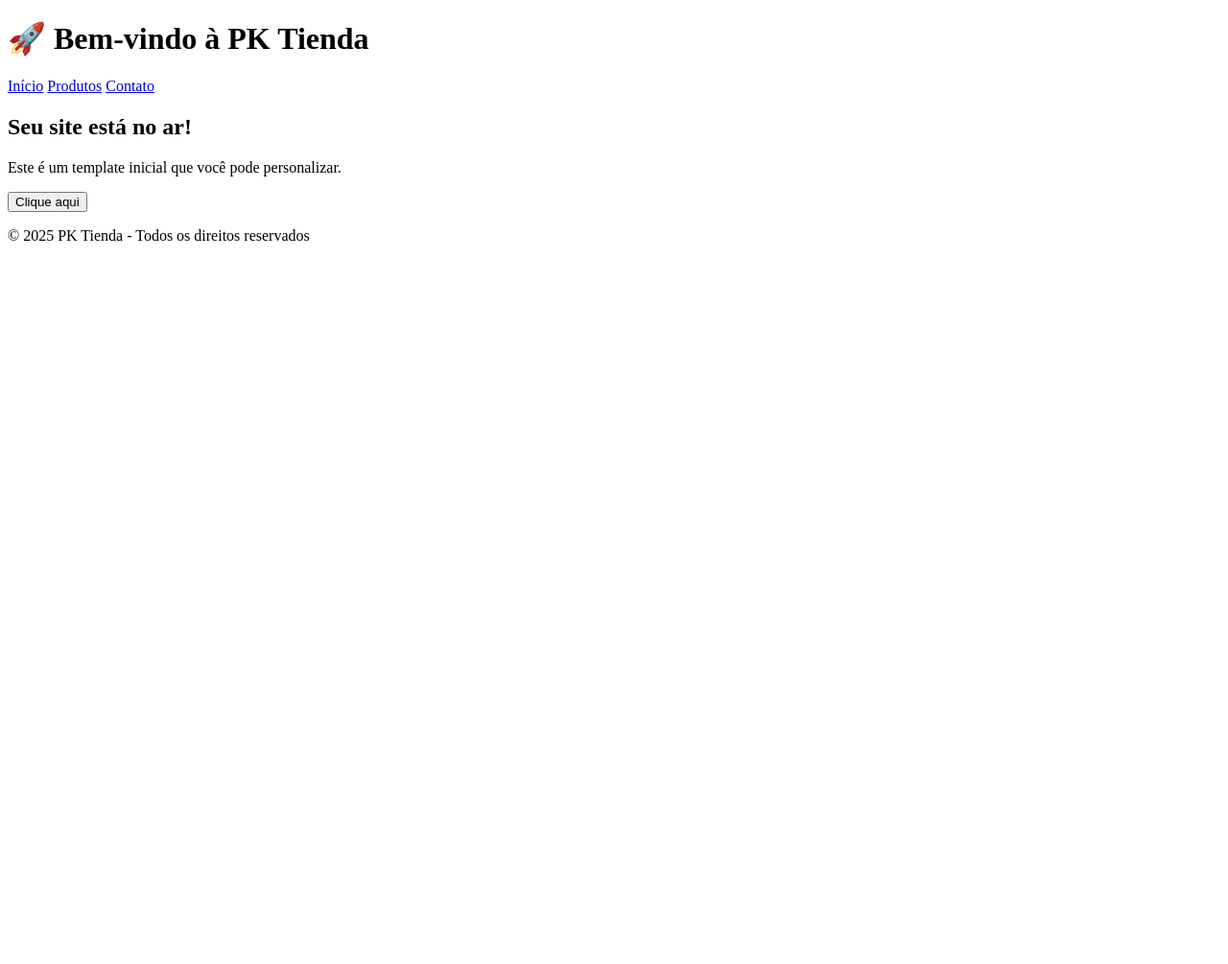
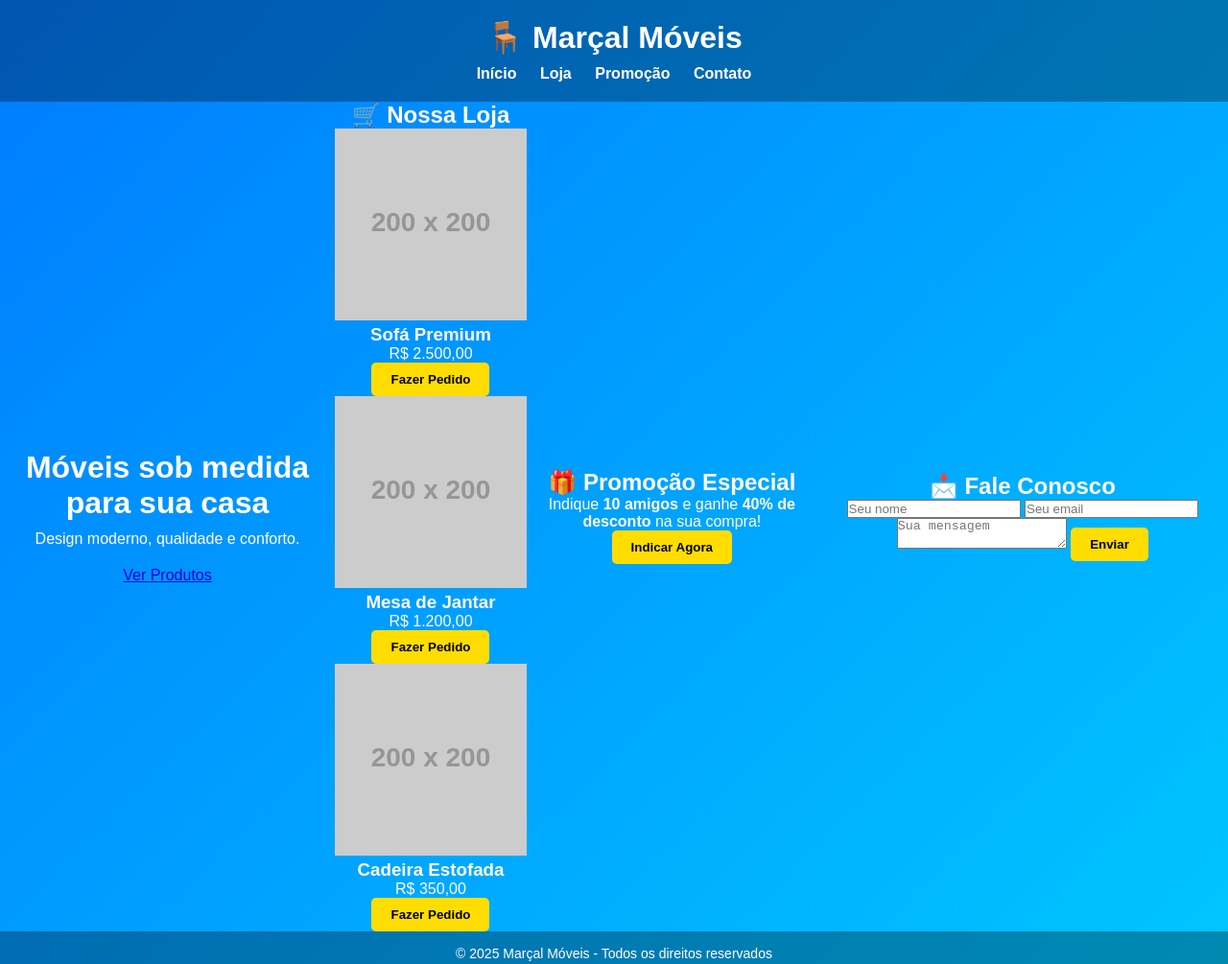
Before and after one commit to campanhasdiesel-design/meu-site1, a plain HTML site: page index.html in a window 1280 px wide. Shown: the top 1005 px of the page at 96% size. Before the commit the page ends 800 px from the top, so only its background shows below. Drawn offline with Linux system fonts and the light colour scheme; placeholder pictures from the web are drawn by us.

Commit message:
Add files via upload

```diff
--- a/index.html
+++ b/index.html
@@ -3,29 +3,77 @@
 <head>
   <meta charset="UTF-8">
   <meta name="viewport" content="width=device-width, initial-scale=1.0">
-  <title>PK Tienda</title>
-  <link rel="stylesheet" href="estilo.css">
+  <title>Marçal Móveis</title>
+  <link rel="stylesheet" href="style.css">
 </head>
 <body>
   <header>
-    <h1>🚀 Bem-vindo à PK Tienda</h1>
+    <h1>🪑 Marçal Móveis</h1>
     <nav>
-      <a href="#">Início</a>
-      <a href="#">Produtos</a>
-      <a href="#">Contato</a>
+      <a href="index.html">Início</a>
+      <a href="#loja">Loja</a>
+      <a href="#promo">Promoção</a>
+      <a href="#contato">Contato</a>
     </nav>
   </header>
 
   <main>
+    <!-- Seção Hero -->
     <section class="hero">
-      <h2>Seu site está no ar!</h2>
-      <p>Este é um template inicial que você pode personalizar.</p>
-      <button onclick="alert('Obrigado por visitar!')">Clique aqui</button>
+      <h2>Móveis sob medida para sua casa</h2>
+      <p>Design moderno, qualidade e conforto.</p>
+      <a href="#loja" class="btn">Ver Produtos</a>
+    </section>
+
+    <!-- Seção Loja -->
+    <section id="loja" class="loja">
+      <h2>🛒 Nossa Loja</h2>
+      <div class="produtos">
+        <div class="produto">
+          <img src="https://via.placeholder.com/200" alt="Sofá">
+          <h3>Sofá Premium</h3>
+          <p>R$ 2.500,00</p>
+          <button onclick="fazerPedido('Sofá Premium')">Fazer Pedido</button>
+        </div>
+        <div class="produto">
+          <img src="https://via.placeholder.com/200" alt="Mesa">
+          <h3>Mesa de Jantar</h3>
+          <p>R$ 1.200,00</p>
+          <button onclick="fazerPedido('Mesa de Jantar')">Fazer Pedido</button>
+        </div>
+        <div class="produto">
+          <img src="https://via.placeholder.com/200" alt="Cadeira">
+          <h3>Cadeira Estofada</h3>
+          <p>R$ 350,00</p>
+          <button onclick="fazerPedido('Cadeira Estofada')">Fazer Pedido</button>
+        </div>
+      </div>
+    </section>
+
+    <!-- Seção Promoção -->
+    <section id="promo" class="promo">
+      <h2>🎁 Promoção Especial</h2>
+      <p>Indique <strong>10 amigos</strong> e ganhe <strong>40% de desconto</strong> na sua compra!</p>
+      <button onclick="indicar()">Indicar Agora</button>
+      <p id="indicacoes"></p>
+    </section>
+
+    <!-- Seção Contato -->
+    <section id="contato" class="contato">
+      <h2>📩 Fale Conosco</h2>
+      <form>
+        <input type="text" placeholder="Seu nome" required>
+        <input type="email" placeholder="Seu email" required>
+        <textarea placeholder="Sua mensagem" required></textarea>
+        <button type="submit">Enviar</button>
+      </form>
     </section>
   </main>
 
   <footer>
-    <p>© 2025 PK Tienda - Todos os direitos reservados</p>
+    <p>© 2025 Marçal Móveis - Todos os direitos reservados</p>
   </footer>
+
+  <script src="script.js"></script>
 </body>
 </html>
```
